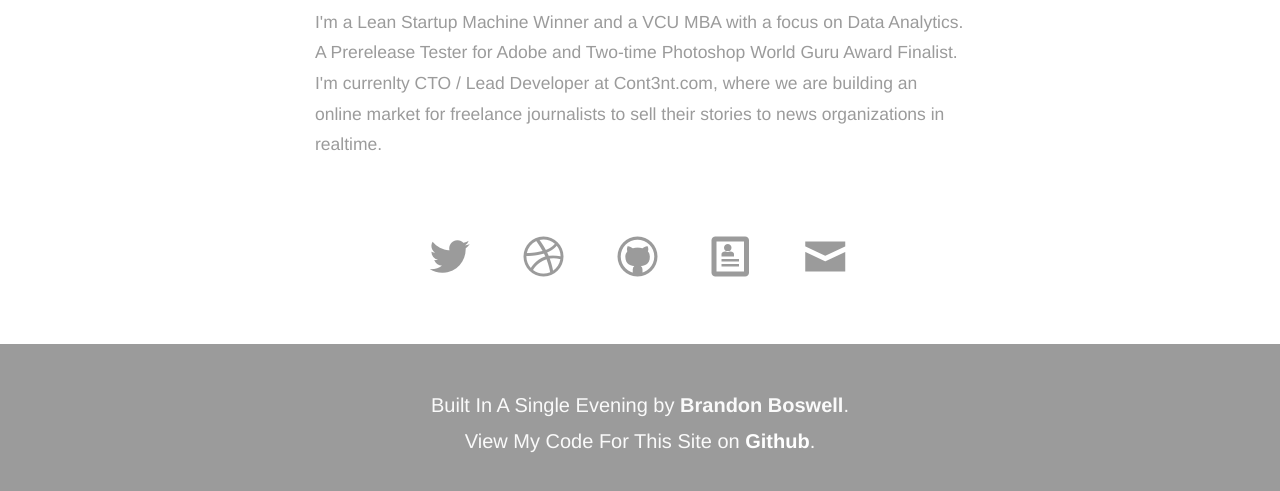
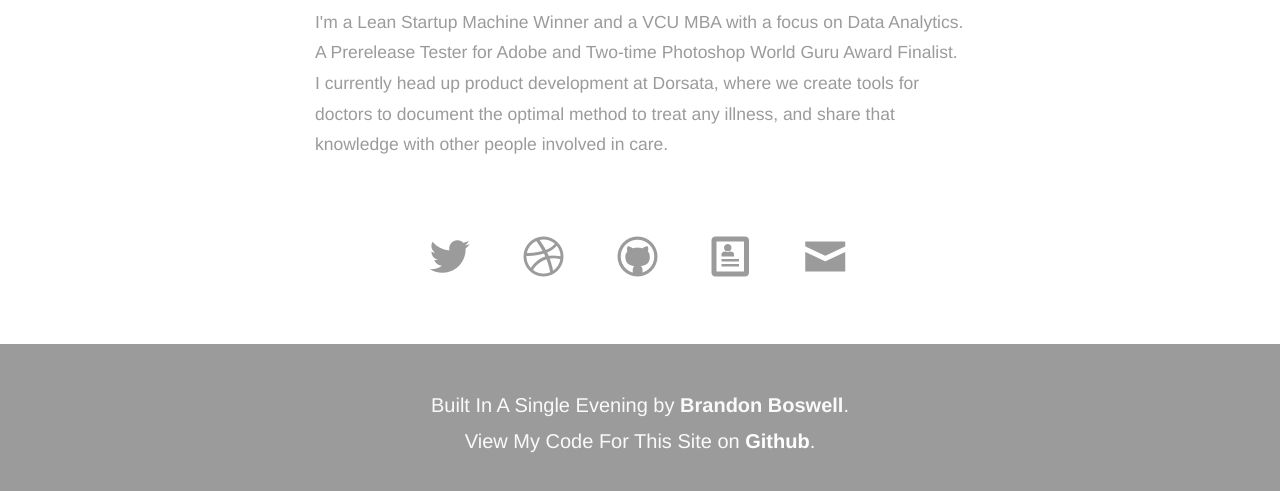
Before and after one commit to brandonkboswell/brandonkboswell.com, a website: page index.html in a window 1280 px wide. Shown: the part 449-940 px from the top of the page. Drawn offline with Linux system fonts and the light colour scheme.

Commit message:
Updated Place of Work

```diff
--- a/index.html
+++ b/index.html
@@ -47,7 +47,7 @@
         <p>A designer turned full-stack developer, one of those detail oriented guys who is a bit OCD about pixels, fonts and alignment. I'm passionate about clean, expressive code and solving real problems, not building unnecessary technology.</p>
 
         <h3 class="header">What I'm Up To</h3>
-        <p>I'm a Lean Startup Machine Winner and a VCU MBA with a focus on Data Analytics. A Prerelease Tester for Adobe and Two-time Photoshop World Guru Award Finalist. I'm currenlty CTO / Lead Developer at Cont3nt.com, where we are building an online market for freelance journalists to sell their stories to news organizations in realtime.</p>
+        <p>I'm a Lean Startup Machine Winner and a VCU MBA with a focus on Data Analytics. A Prerelease Tester for Adobe and Two-time Photoshop World Guru Award Finalist. I currently head up product development at Dorsata, where we create tools for doctors to document the optimal method to treat any illness, and share that knowledge with other people involved in care.</p>
       </div>
     </section>
     <section class="connectionsSection animated animated fadeInDown">
```
